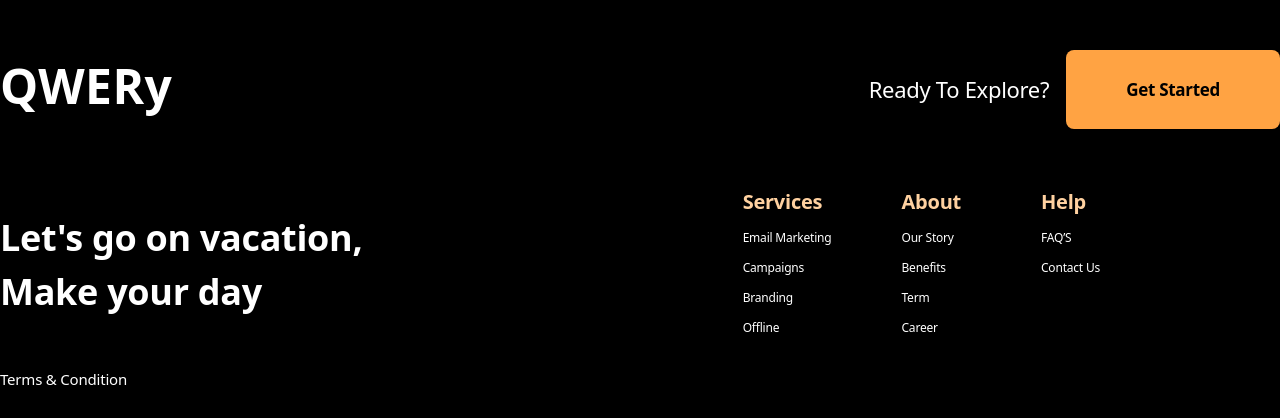
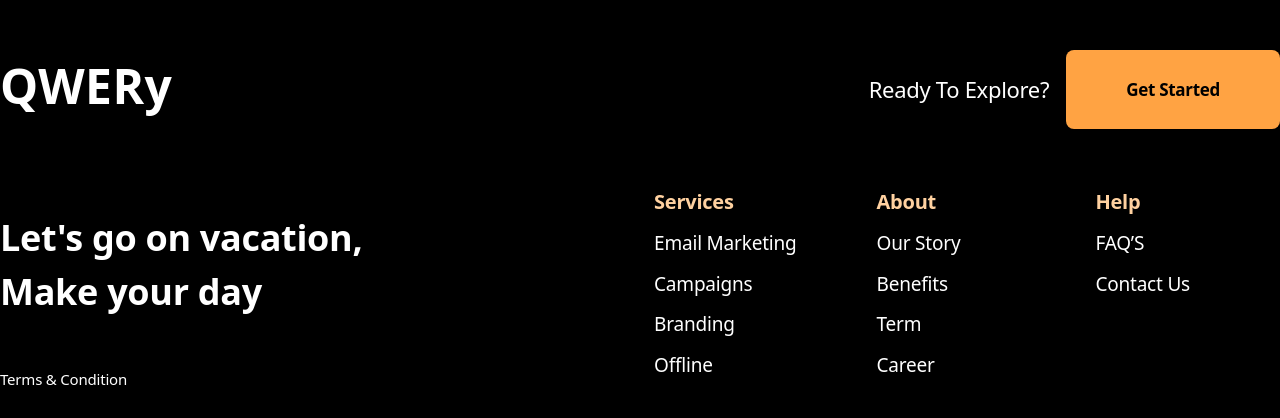
Before and after one commit to jannatulferdausirin/discover-indonesia, a plain HTML site: page index.html in a window 1280 px wide. Shown: the part 5067-5485 px from the top of the page. Drawn offline with nearby package versions, Linux system fonts and the light colour scheme.

Commit message:
text-size added

```diff
--- a/index.html
+++ b/index.html
@@ -245,36 +245,36 @@
               Terms & Condition
             </p>
 
-            <div class="flex gap-[22px] text-white ">
+            <div class="flex gap-[22px] text-white text-[22px]">
               <p><i class="fa-brands fa-facebook-f hover:text-gold ease-in-out duration-300"></i></p>
               <p><i class="fa-brands fa-twitter hover:text-gold ease-in-out duration-300"></i></p>
               <p><i class="fa-brands fa-instagram hover:text-gold ease-in-out duration-300"></i></p>
             </div>
           </div>
-          <div class="flex pe-[80px] mt-[58px]">
-          <div class="pe-[70px]  ">
+          <div class="flex pe-[90px] mt-[58px]">
+          <div class="pe-[80px]  ">
             <h4 class=" text-lightGold font-openSans  text-[20px] font-bold capitalize leading-normal tracking-[-0.232px] pb-[12px] hover:text-offWhite ease-in-out duration-300">Services</h4>
             <ul>
-              <li class=" text-offWhite font-openSans  text-[12px] font-normal capitalize leading-normal tracking-[-0.205px] pb-[12px]  hover:text-gold ease-in-out duration-300">Email Marketing</li>
-              <li class=" text-offWhite font-openSans  text-[12px] font-normal capitalize leading-normal tracking-[-0.205px] pb-[12px]  hover:text-gold ease-in-out duration-300">Campaigns</li>
-              <li class=" text-offWhite font-openSans  text-[12px] font-normal capitalize leading-normal tracking-[-0.205px] pb-[12px]  hover:text-gold ease-in-out duration-300">Branding</li>
-              <li class=" text-offWhite font-openSans  text-[12px] font-normal capitalize leading-normal tracking-[-0.205px] pb-[12px]  hover:text-gold ease-in-out duration-300">Offline</li>
+              <li class=" text-offWhite font-openSans  text-[19px] font-normal capitalize leading-normal tracking-[-0.205px] pb-[12px]  hover:text-gold ease-in-out duration-300">Email Marketing</li>
+              <li class=" text-offWhite font-openSans  text-[19px] font-normal capitalize leading-normal tracking-[-0.205px] pb-[12px]  hover:text-gold ease-in-out duration-300">Campaigns</li>
+              <li class=" text-offWhite font-openSans  text-[19px] font-normal capitalize leading-normal tracking-[-0.205px] pb-[12px]  hover:text-gold ease-in-out duration-300">Branding</li>
+              <li class=" text-offWhite font-openSans  text-[19px] font-normal capitalize leading-normal tracking-[-0.205px] pb-[12px]  hover:text-gold ease-in-out duration-300">Offline</li>
             </ul>
           </div>
-          <div class="pe-[80px]">
+          <div class="pe-[135px]">
             <h4 class=" text-lightGold font-openSans  text-[20px] font-bold capitalize leading-normal tracking-[-0.232px] pb-[12px] hover:text-offWhite ease-in-out duration-300">About</h4>
             <ul>
-              <li class=" text-offWhite font-openSans  text-[12px] font-normal capitalize leading-normal tracking-[-0.205px] pb-[12px]  hover:text-gold ease-in-out duration-300">Our Story</li>
-              <li class=" text-offWhite font-openSans  text-[12px] font-normal capitalize leading-normal tracking-[-0.205px] pb-[12px]  hover:text-gold ease-in-out duration-300">Benefits</li>
-              <li class=" text-offWhite font-openSans  text-[12px] font-normal capitalize leading-normal tracking-[-0.205px] pb-[12px]  hover:text-gold ease-in-out duration-300">Term</li>
-              <li class=" text-offWhite font-openSans  text-[12px] font-normal capitalize leading-normal tracking-[-0.205px] pb-[12px]  hover:text-gold ease-in-out duration-300">Career</li>
+              <li class=" text-offWhite font-openSans  text-[19px] font-normal capitalize leading-normal tracking-[-0.205px] pb-[12px]  hover:text-gold ease-in-out duration-300">Our Story</li>
+              <li class=" text-offWhite font-openSans  text-[19px] font-normal capitalize leading-normal tracking-[-0.205px] pb-[12px]  hover:text-gold ease-in-out duration-300">Benefits</li>
+              <li class=" text-offWhite font-openSans  text-[19px] font-normal capitalize leading-normal tracking-[-0.205px] pb-[12px]  hover:text-gold ease-in-out duration-300">Term</li>
+              <li class=" text-offWhite font-openSans  text-[19px] font-normal capitalize leading-normal tracking-[-0.205px] pb-[12px]  hover:text-gold ease-in-out duration-300">Career</li>
             </ul>
           </div>
-          <div class="pe-[100px]">
+          <div>
             <h4 class=" text-lightGold font-openSans  text-[20px] font-bold capitalize leading-normal tracking-[-0.232px] pb-[12px] hover:text-offWhite ease-in-out duration-300">Help</h4>
             <ul>
-              <li class=" text-offWhite font-openSans  text-[12px] font-normal capitalize leading-normal tracking-[-0.205px] pb-[12px]  hover:text-gold ease-in-out duration-300">FAQ’S</li>
-              <li class=" text-offWhite font-openSans  text-[12px] font-normal capitalize leading-normal tracking-[-0.205px] pb-[12px]  hover:text-gold ease-in-out duration-300">Contact Us</li>
+              <li class=" text-offWhite font-openSans  text-[19px] font-normal capitalize leading-normal tracking-[-0.205px] pb-[12px]  hover:text-gold ease-in-out duration-300">FAQ’S</li>
+              <li class=" text-offWhite font-openSans  text-[19px] font-normal capitalize leading-normal tracking-[-0.205px] pb-[12px]  hover:text-gold ease-in-out duration-300">Contact Us</li>
             </ul>
           </div>
           </div>
```
